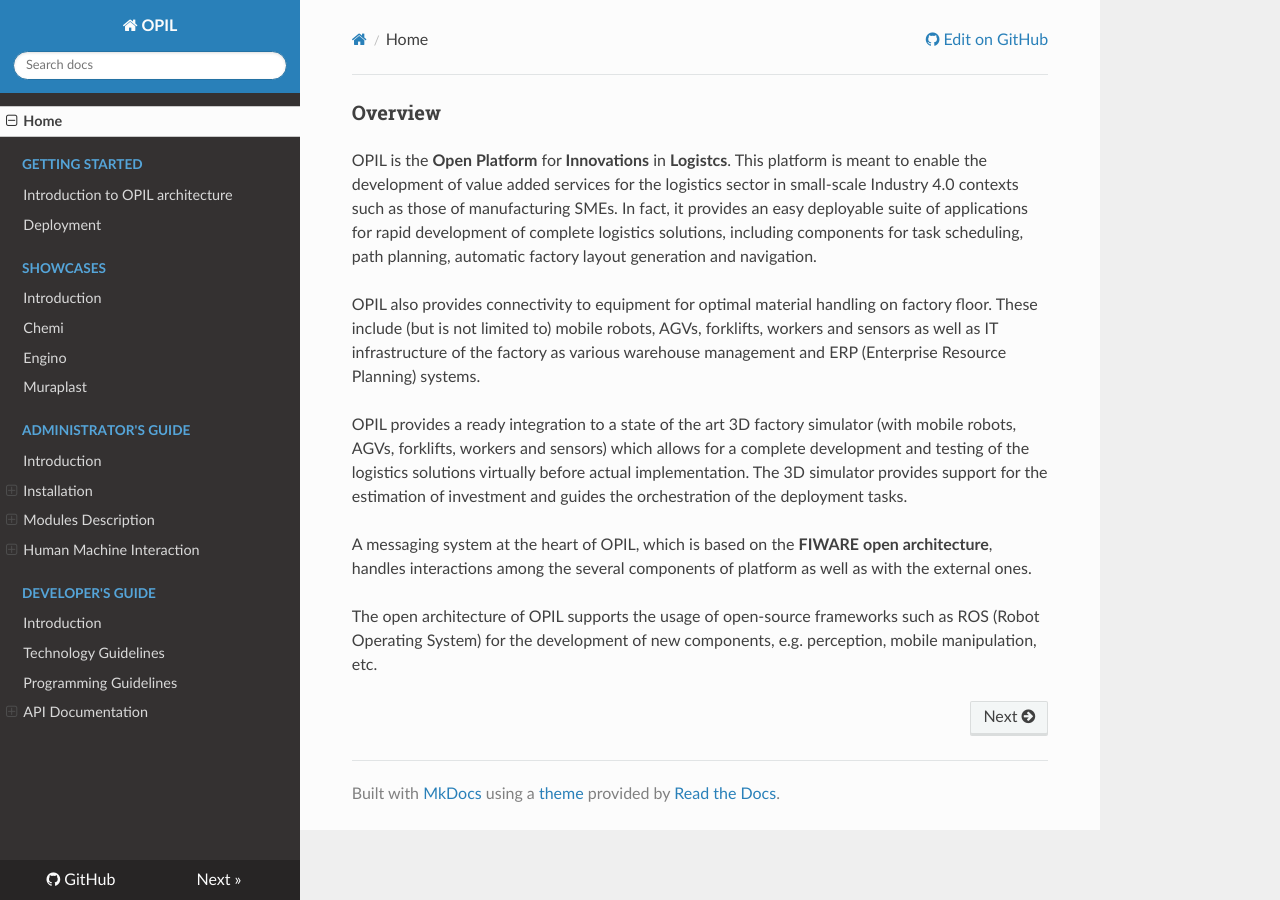
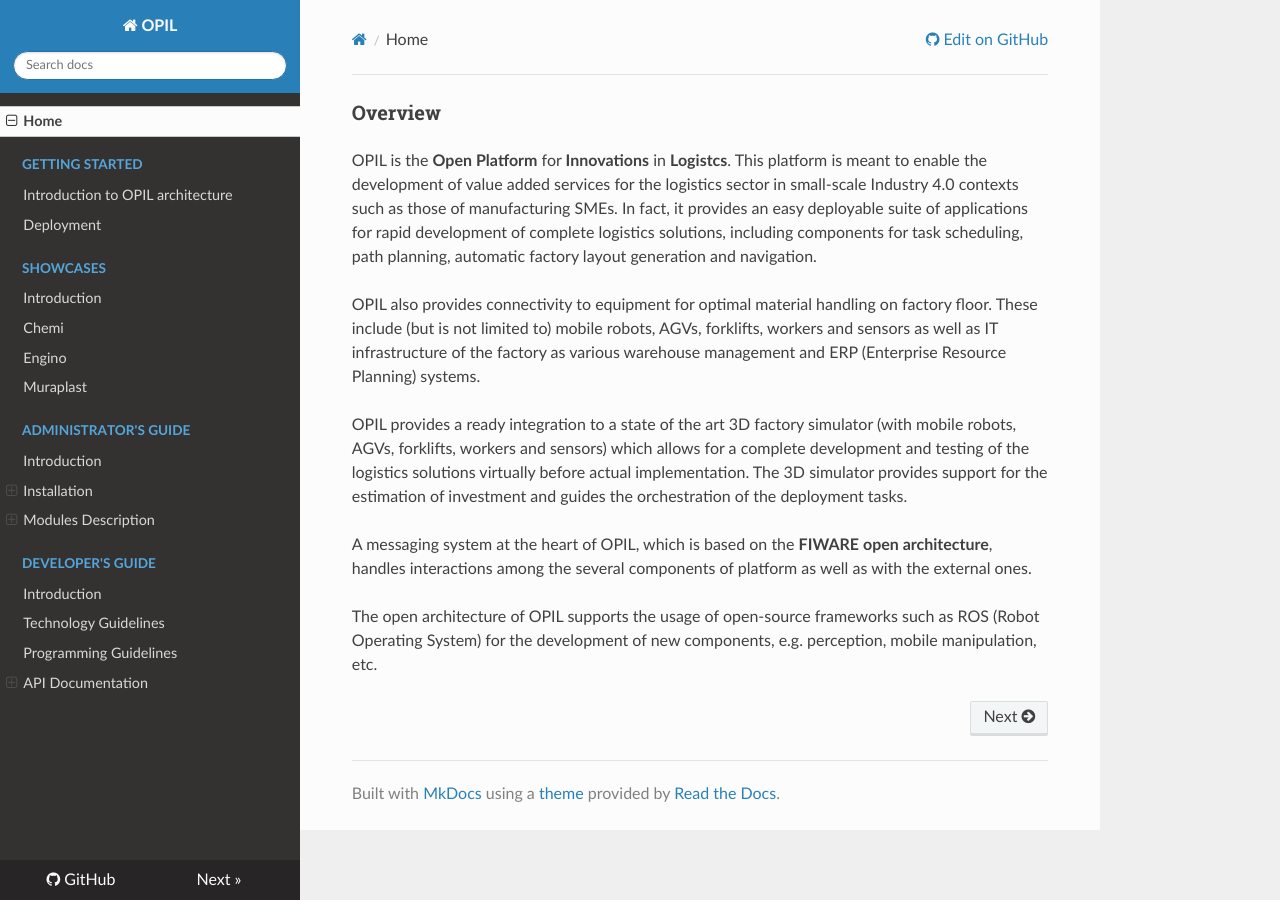
Before and after one commit to opil/documentation, an MkDocs documentation site: the page built from docs/index.md, in a window 1280 px wide. Built offline with MkDocs 1.6.1, drawn with Linux system fonts in a browser that asks for light colours; nearby versions of some CDN libraries; old or Windows-style settings are respelled for this version of MkDocs.

Commit message:
Put HMI in proper place under Modules Description

```diff
--- a/mkdocs.yml
+++ b/mkdocs.yml
@@ -115,6 +115,7 @@
             - Introduction: admin/OPIL/opil_desc_intro.md
             - OPIL Server Nodes:
                 - Task Planner: admin/TP/opil_desc_tp_intro.md
+                - Human Machine Interaction: admin/HMI/opil_desc_HMI_intro.md
                 - Sensing & Perception - Central SP: admin/SP/opil_desc_SP_intro.md
             - OPIL IoT Nodes:
                 - Introduction: admin/opil_desc_node_intro.md
@@ -127,8 +128,6 @@
                 - VC RAN: admin/RANVC/opil_desc_vc_ran.md
                 - VC SAN: admin/SANVC/opil_desc_vc_san.md
                 - VC SAN Actuator: admin/SANVCACT/opil_desc_vc_sanvcact.md
-        - Human Machine Interaction:
-            -   Introduction: admin/HMI/opil_desc_HMI_intro.md
     - Developer's Guide:
         - Introduction: develop/index.md
         - Technology Guidelines: develop/technology_guidelines.md
```
